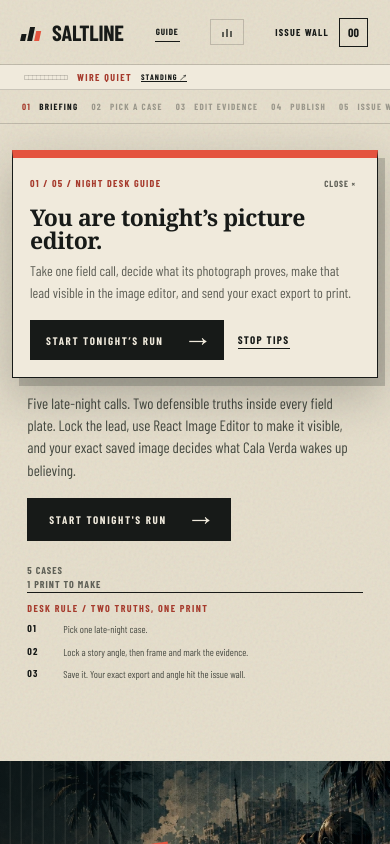
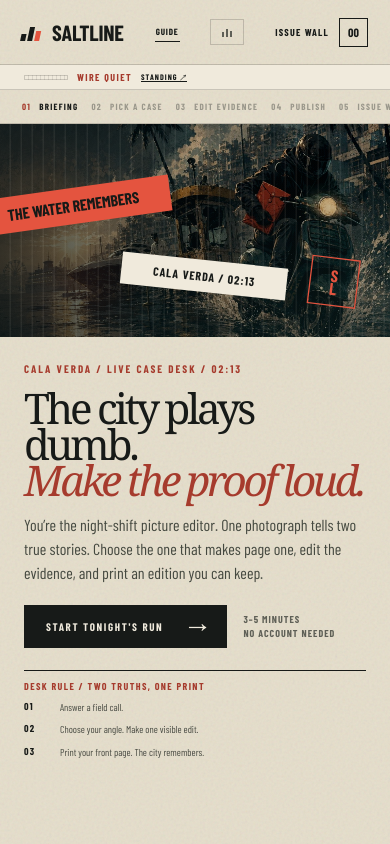
Before and after one commit to adityasarade/saltline-dispatch, a Next.js app: page / in a window 390 px wide. Shown: the top 844 px of the page. Built offline with nearby package versions, Linux system fonts and the light colour scheme; a web font is replaced by a local one.

Commit message:
Polish mobile onboarding and put the finished edition first

```diff
--- a/app/globals.css
+++ b/app/globals.css
@@ -500,6 +500,54 @@ h1 em {
   display: flex;
   align-items: center;
   gap: 22px;
+  margin-bottom: 22px;
+}
+.first-call-note {
+  display: block;
+  margin-top: 10px;
+  color: var(--coral-copy);
+  font: 800 9px/1.4 var(--sans);
+  letter-spacing: .08em;
+}
+.edition-reading {
+  margin-top: 24px;
+  border-top: 1px solid var(--line);
+  border-bottom: 1px solid var(--line);
+}
+.edition-reading summary {
+  display: flex;
+  justify-content: space-between;
+  gap: 16px;
+  padding: 17px 0;
+  cursor: pointer;
+  font: 700 13px/1.4 var(--sans);
+  list-style: none;
+}
+.edition-reading summary::-webkit-details-marker {
+  display: none;
+}
+.edition-reading summary:focus-visible {
+  outline: 3px solid var(--coral);
+  outline-offset: 3px;
+}
+.edition-reading[open] summary span {
+  transform: rotate(45deg);
+}
+.keepsake-note {
+  display: block;
+  color: var(--muted);
+  font: 600 11px/1.5 var(--sans);
+  letter-spacing: .06em;
+}
+.reveal-aside > .reveal-actions {
+  flex-direction: column;
+  align-items: flex-start;
+  gap: 12px;
+}
+.edition-reading .reveal-proof {
+  margin: 12px 0;
+  color: var(--muted);
+  font: 500 13px/1.5 var(--sans);
 }
 .edition-note {
   color: var(--muted);
@@ -2115,10 +2163,29 @@ h1 em {
     display: none;
   }
   .desk-copy {
-    padding-top: 52px;
+    padding: 26px 24px 24px;
+  }
+  .desk-copy h1 {
+    font-size: clamp(38px, 10.8vw, 54px);
+  }
+  .desk-copy .intro {
+    margin: 14px 0 20px;
+    font-size: 16px;
+    line-height: 1.5;
   }
   .desk-plate {
-    min-height: 390px;
+    grid-row: 1;
+    min-height: 170px;
+  }
+  .desk-plate .plate-strip-one {
+    top: 30%;
+  }
+  .desk-plate .plate-strip-two {
+    top: 64%;
+  }
+  .desk-plate .plate-stamp {
+    transform: scale(.65) rotate(7deg);
+    transform-origin: bottom right;
   }
   .desk-hero-image {
     object-position: 64% center;
@@ -2135,8 +2202,9 @@ h1 em {
     gap: 5px;
   }
   .desk-actions {
-    align-items: flex-start;
-    flex-direction: column;
+    align-items: center;
+    flex-direction: row;
+    gap: 16px;
   }
   .call-footer {
     align-items: flex-start;
@@ -3099,10 +3167,11 @@ h1 em {
 @media (max-width: 560px) {
   .journey-guide {
     right: 12px;
-    top: 150px;
+    top: auto;
+    bottom: max(12px, env(safe-area-inset-bottom));
     width: calc(100vw - 24px);
     padding: 17px;
-    max-height: calc(100svh - 162px);
+    max-height: 45svh;
     overflow: auto;
     box-shadow: 7px 8px 0 rgba(23,26,24,.2), 0 18px 44px rgba(23,26,24,.25);
   }
--- a/app/page.tsx
+++ b/app/page.tsx
@@ -55,37 +55,37 @@ function journeyGuide(screen: Screen, angleLocked: boolean): JourneyGuide {
   if (screen === 'desk') return {
     key: 'briefing', step: '01 / 05', title: 'You are tonight’s picture editor.',
     copy: 'Take one field call, decide what its photograph proves, make that lead visible in the image editor, and send your exact export to print.',
-    action: 'Start tonight’s run',
+    action: 'Show the start button',
     target: '[data-guide-target="start"]',
   };
   if (screen === 'calls') return {
     key: 'calls', step: '02 / 05', title: 'Choose one story to investigate.',
     copy: 'Each case contains two defensible angles. Select any card now; you will choose its angle after the field plate opens.',
-    action: 'Open a field call',
+    action: 'Show the first call',
     target: '[data-guide-target="case"]',
   };
   if (screen === 'edit' && !angleLocked) return {
     key: 'angle-lock', step: '03 / 05', title: 'Lock the headline before editing.',
     copy: 'Choose one Angle Lock beside the plate. It changes the recommended edit, the printed headline, and the consequence recorded on the issue wall.',
-    action: 'Lock an angle',
+    action: 'Show the two angles',
     target: '[data-guide-target="angle"]',
   };
   if (screen === 'edit') return {
     key: 'image-desk', step: '03 / 05', title: 'Make the chosen lead unmistakable.',
     copy: 'Follow START HERE for the fastest route, make one visible move, then use the editor’s Save control. Saltline measures and prints that exact export.',
-    action: 'Work the plate',
+    action: 'Show the image editor',
     target: '[data-guide-target="editor"]',
   };
   if (screen === 'reveal') return {
     key: 'published', step: '04 / 05', title: 'Read what your edit became.',
     copy: 'The proof pair shows source versus saved export. The page, lead verdict and CITY HEAT explain how your framing changed the edition.',
-    action: 'Read my edition',
+    action: 'Show my edition',
     target: '[data-guide-target="reveal"]',
   };
   return {
     key: 'issue-wall', step: '05 / 05', title: 'The paper remembers every version.',
     copy: 'Open a plate to revisit it, run another case, or read the standing sheet. Printing opposing angles keeps both versions and raises CITY HEAT.',
-    action: 'Open the issue wall',
+    action: 'Show the issue wall',
     target: '[data-guide-target="archive"]',
   };
 }
@@ -303,6 +303,7 @@ export default function Home() {
   );
 
   const currentGuide = journeyGuide(screen, Boolean(selectedAngle));
+  const guideKey = currentGuide.key;
   const followGuide = useCallback(() => {
     const selector = currentGuide.target;
     setGuideOpen(false);
@@ -343,11 +344,17 @@ export default function Home() {
   }, []);
 
   useEffect(() => {
-    if (!guideReady || guidesMuted || seenGuides.current.has(currentGuide.key)) return;
-    seenGuides.current.add(currentGuide.key);
-    persistGuides(false);
-    queueMicrotask(() => setGuideOpen(true));
-  }, [currentGuide, guideReady, guidesMuted, persistGuides]);
+    if (!guideReady) return;
+    // Keep the first impression and finished edition unobstructed. The guide
+    // is always available; automatic notes explain the two unfamiliar steps.
+    const automatic = guideKey === 'angle-lock' || guideKey === 'image-desk';
+    const show = automatic && !guidesMuted && !seenGuides.current.has(guideKey);
+    if (show) {
+      seenGuides.current.add(guideKey);
+      persistGuides(false);
+    }
+    queueMicrotask(() => setGuideOpen(show));
+  }, [guideKey, guideReady, guidesMuted, persistGuides]);
 
   useEffect(() => {
     if (!guideOpen) return;
@@ -800,13 +807,10 @@ export default function Home() {
         <button
           className="guide-toggle"
           onClick={() => {
-            if (guidesMuted) {
-              setGuidesMuted(false);
-              persistGuides(false);
-            }
             setGuideOpen(true);
           }}
           aria-expanded={guideOpen}
+          aria-controls="saltline-journey-guide"
         >
           GUIDE
         </button>
@@ -867,6 +871,7 @@ export default function Home() {
 
       {guideOpen && !discardAsk && !isPressRunning && !isClosingFrameOpen && !isStandingOpen && (
         <aside
+          id="saltline-journey-guide"
           className="journey-guide"
           aria-labelledby="saltline-guide-title"
           aria-describedby="saltline-guide-copy"
@@ -898,10 +903,10 @@ export default function Home() {
           <div className="desk-copy">
             <p className="eyebrow">Cala Verda / live case desk / 02:13</p>
             <h1 id="desk-title">The city plays dumb.<br /><em>Make the proof loud.</em></h1>
-            <p className="intro">Five late-night calls. Two defensible truths inside every field plate. Lock the lead, use React Image Editor to make it visible, and your exact saved image decides what Cala Verda wakes up believing.</p>
+            <p className="intro">You’re the night-shift picture editor. One photograph tells two true stories. Choose the one that makes page one, edit the evidence, and print an edition you can keep.</p>
             <div className="desk-actions">
               <button ref={startButtonRef} className="ink-button" data-guide-target="start" onClick={browseFieldCalls}>Start tonight&apos;s run <span>→</span></button>
-              <span className="edition-note">5 cases<br />1 print to make</span>
+              <span className="edition-note">3–5 minutes<br />No account needed</span>
             </div>
             {desk.filed > 0 ? (
               <div className="desk-resume" aria-label="Where tonight's edition stands">
@@ -916,9 +921,9 @@ export default function Home() {
               <div className="run-card" aria-label="How to complete tonight's run">
                 <span className="run-card-label">Desk rule / two truths, one print</span>
                 <ol>
-                  <li><b>01</b><span>Pick one late-night case.</span></li>
-                  <li><b>02</b><span>Lock a story angle, then frame and mark the evidence.</span></li>
-                  <li><b>03</b><span>Save it. Your exact export and angle hit the issue wall.</span></li>
+                  <li><b>01</b><span>Answer a field call.</span></li>
+                  <li><b>02</b><span>Choose your angle. Make one visible edit.</span></li>
+                  <li><b>03</b><span>Print your front page. The city remembers.</span></li>
                 </ol>
               </div>
             )}
@@ -973,6 +978,7 @@ export default function Home() {
                   >
                     <span className="call-index">0{index + 1}</span>
                     <span className="call-time">{assignment.time}</span>
+                    {index === 0 && desk.filed === 0 && <span className="first-call-note">NEW TO THE DESK? START HERE</span>}
                     <span className="call-image">
                       <img
                         src={assignment.preview}
@@ -999,7 +1005,7 @@ export default function Home() {
               );
             })}
           </div>
-          <p className="call-footer">Choose a card to open its field plate. There is no case-selection step after this one.</p>
+          <p className="call-footer">One call is a complete story. Start with Wake Tax, or follow the photograph that catches your eye.</p>
         </section>
       )}
 
@@ -1098,6 +1104,13 @@ export default function Home() {
             <h1 id="reveal-title">Your edit is<br /><em>on the record.</em></h1>
             <p>{activeDispatch.angleOutcome}</p>
             <p className="reveal-angle">ANGLE LOCKED / {activeDispatch.angleLabel}</p>
+            <div className="reveal-actions">
+              <button className="ink-button" disabled={isPublishing || !activeDispatch.image} onClick={() => void downloadFrontPage()}>{isPublishing ? 'Developing front page…' : 'Keep my front page'}<span>↓</span></button>
+              <span className="keepsake-note">Your edition · 1600 × 2000 PNG</span>
+              <button className="text-button" onClick={() => { advanceProgress(4); setScreen('archive'); setIsClosingFrameOpen(true); }}>Close the edition & open the issue wall →</button>
+            </div>
+            <details className="edition-reading">
+              <summary>How your edit changed the story <span aria-hidden="true">+</span></summary>
             <p className={`lead-call lead-${activeDispatch.lead.verdict}`}>
               <b>{activeDispatch.lead.verdictLabel}</b>
               {activeDispatch.lead.subject ? <em>You locked {activeDispatch.lead.subject}.</em> : null}
@@ -1133,7 +1146,7 @@ export default function Home() {
             </div>
             <p className="reveal-proof">
               {activeDispatch.image
-                ? <>The image at right is the exact flattened <b>dataUrl</b> returned by React Image Editor. Saltline&apos;s paper and stamp sit around it; they never replace or crop it.</>
+                ? <>Your saved image is printed in full. The paper and stamp sit around it; every mark and crop is yours.</>
                 : <>This record came back from an earlier visit. The archive box only keeps the newest negatives, so the ledger below survived and the pixels did not.</>}
             </p>
             <dl className="export-ledger">
@@ -1143,10 +1156,9 @@ export default function Home() {
               <div><dt>LEAD</dt><dd>{leadLedgerLine(activeDispatch.lead)}</dd></div>
             </dl>
             <div className="reveal-actions">
-              <button className="ink-button" onClick={() => { advanceProgress(4); setScreen('archive'); setIsClosingFrameOpen(true); }}>Close the edition <span>→</span></button>
-              <button className="text-button front-page-action" disabled={isPublishing || !activeDispatch.image} onClick={() => void downloadFrontPage()}>{isPublishing ? 'Developing front page…' : 'Keep front page ↓'}<small>1600 × 2000 PNG</small></button>
               <button className="text-button" disabled={!activeDispatch.image} onClick={() => void downloadDispatch()}>Keep exact plate ↓</button>
             </div>
+            </details>
           </div>
           <article className={`printed-dispatch accent-${activeAssignment.accent}`} aria-label={`Your finished ${activeAssignment.title} front page`}>
             <div className="dispatch-masthead">
```
Also changed, not shown: components/saltline/editor-stage.tsx (+9 -0 lines), lib/editor-accessibility.ts (added, +15 -0 lines), 4 other files (tests, documents, lock files or other folders).
